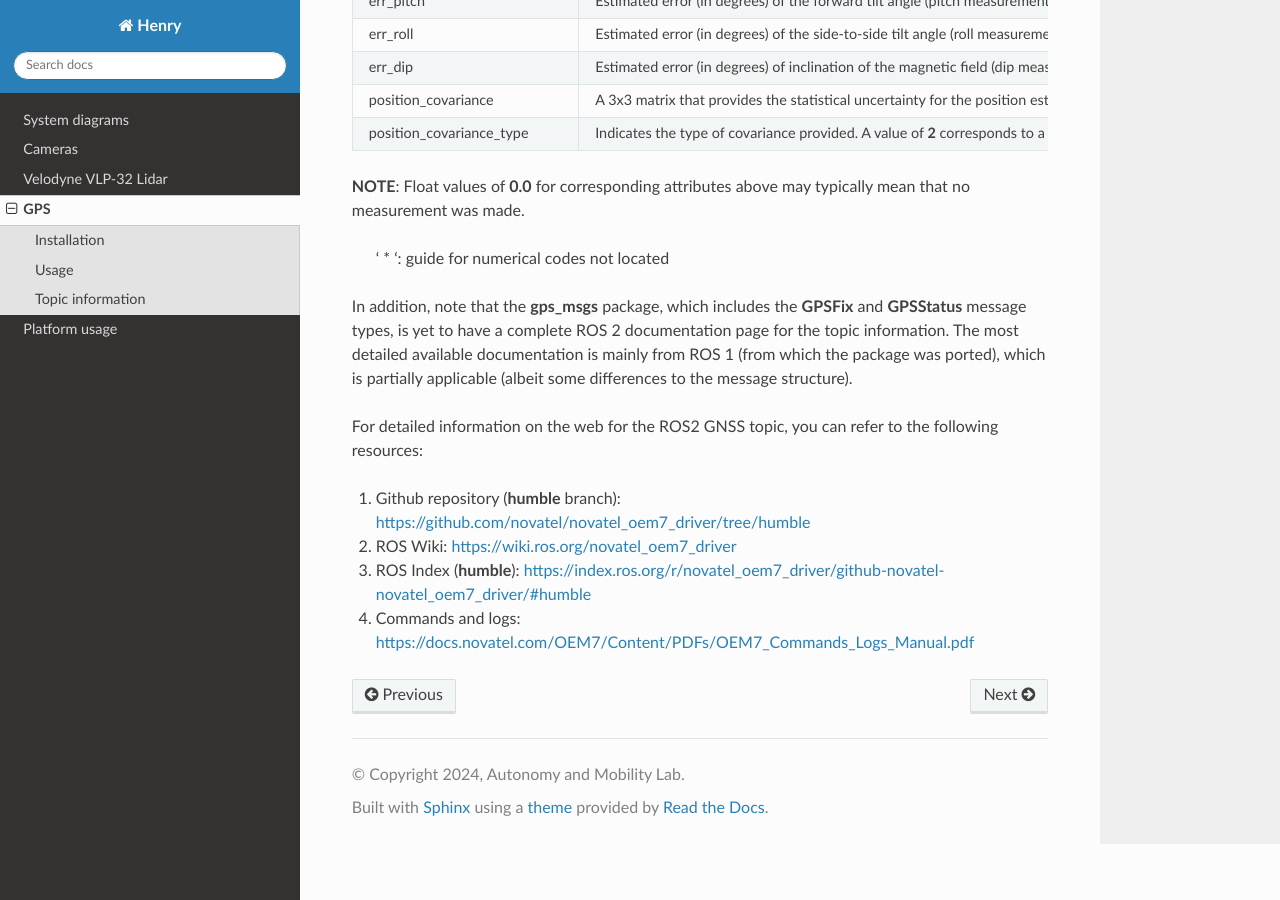
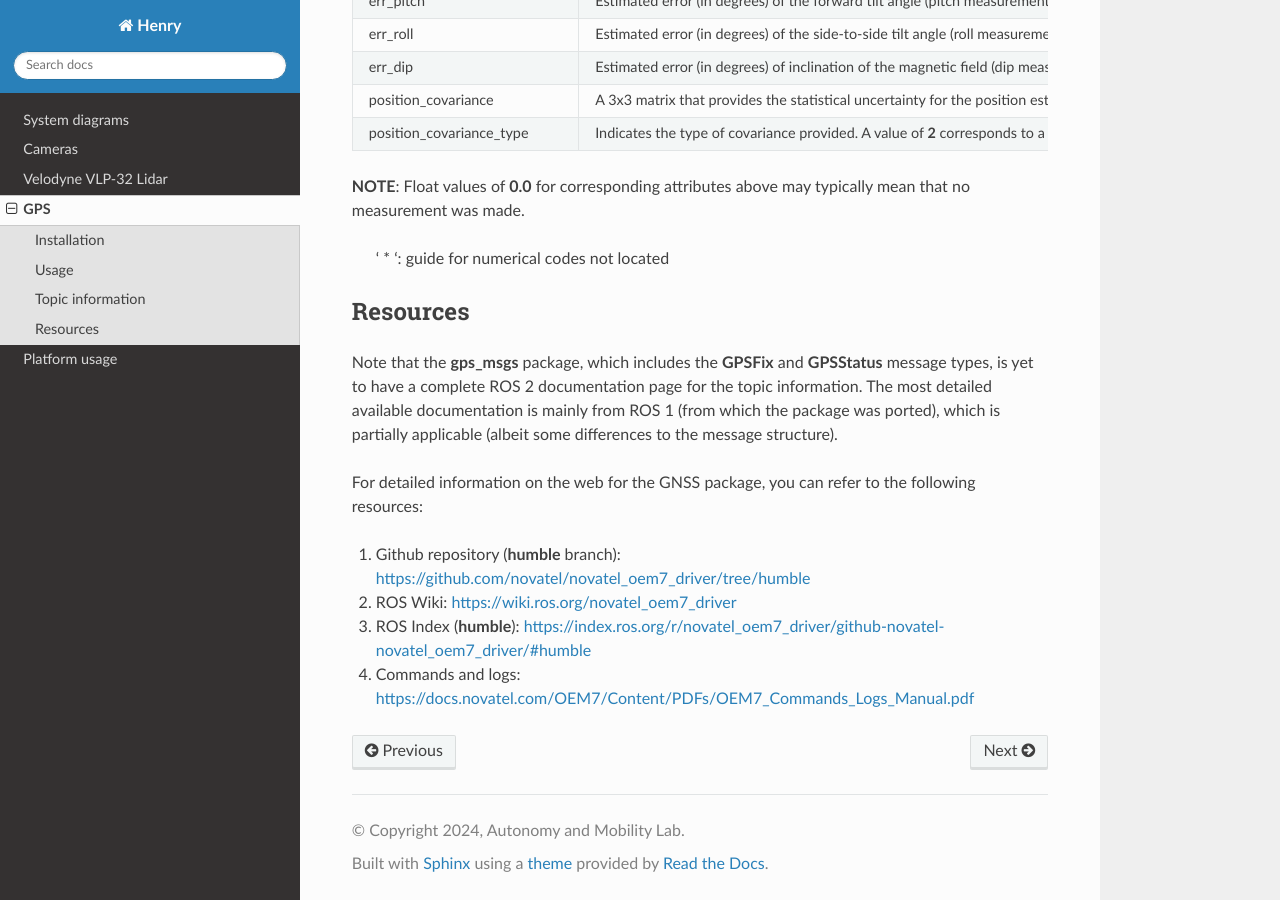
Before and after one commit to autonomymobilitylab/HenryRTD, a Sphinx documentation site: the page built from docs/source/gnss.rst, in a window 1280 px wide and 900 px high, scrolled down 2677 px. Built offline with Sphinx 7.4.7 and the Read the Docs theme 3.1.0, drawn with Linux system fonts in a browser that asks for light colours.

```diff
--- a/docs/source/gnss.rst
+++ b/docs/source/gnss.rst
@@ -180,9 +180,13 @@
 
             ' * ': guide for numerical codes not located
 
-In addition, note that the **gps_msgs** package, which includes the **GPSFix** and **GPSStatus** message types, is yet to have a complete ROS 2 documentation page for the topic information. The most detailed available documentation is mainly from ROS 1 (from which the package was ported), which is partially applicable (albeit some differences to the message structure).
+.. _resources:
 
-For detailed information on the web for the ROS2 GNSS topic, you can refer to the following resources:
+Resources
+---------
+Note that the **gps_msgs** package, which includes the **GPSFix** and **GPSStatus** message types, is yet to have a complete ROS 2 documentation page for the topic information. The most detailed available documentation is mainly from ROS 1 (from which the package was ported), which is partially applicable (albeit some differences to the message structure).
+
+For detailed information on the web for the GNSS package, you can refer to the following resources:
 
 1. Github repository (**humble** branch): https://github.com/novatel/novatel_oem7_driver/tree/humble
 
```
